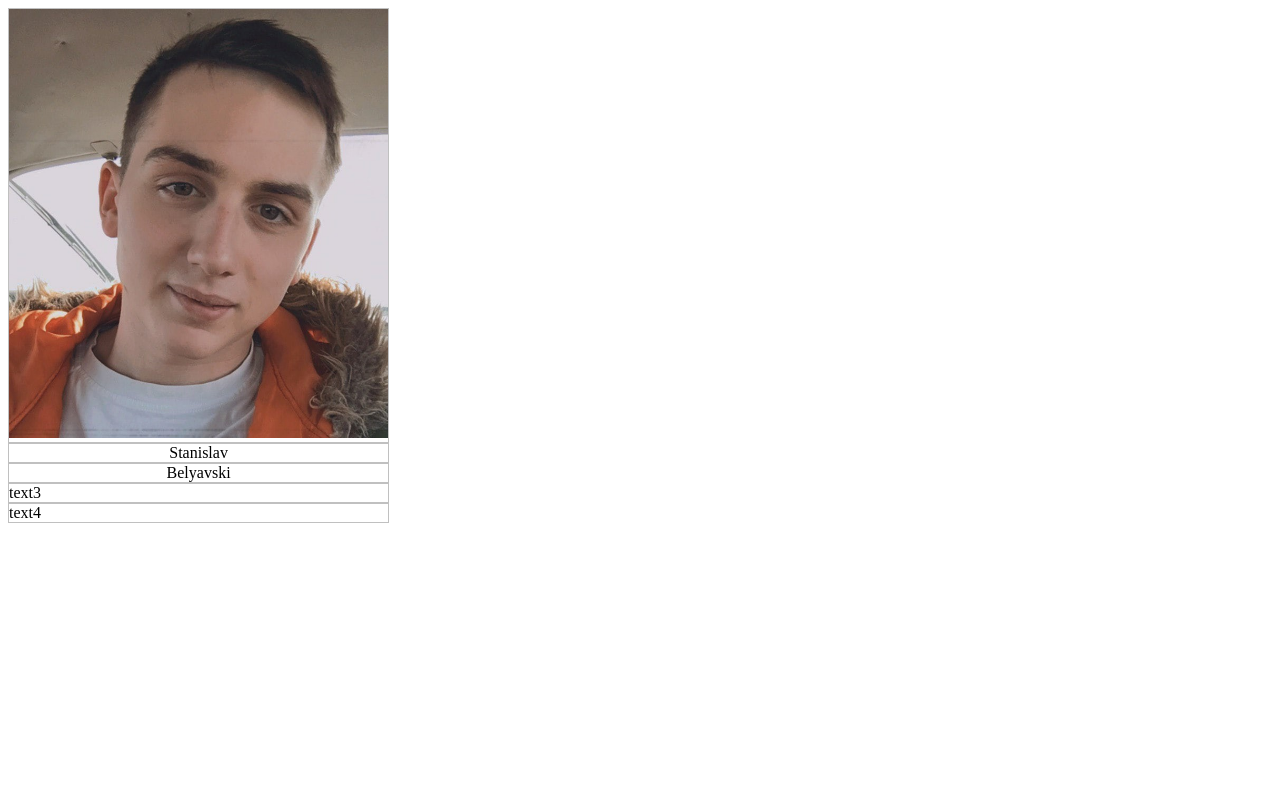
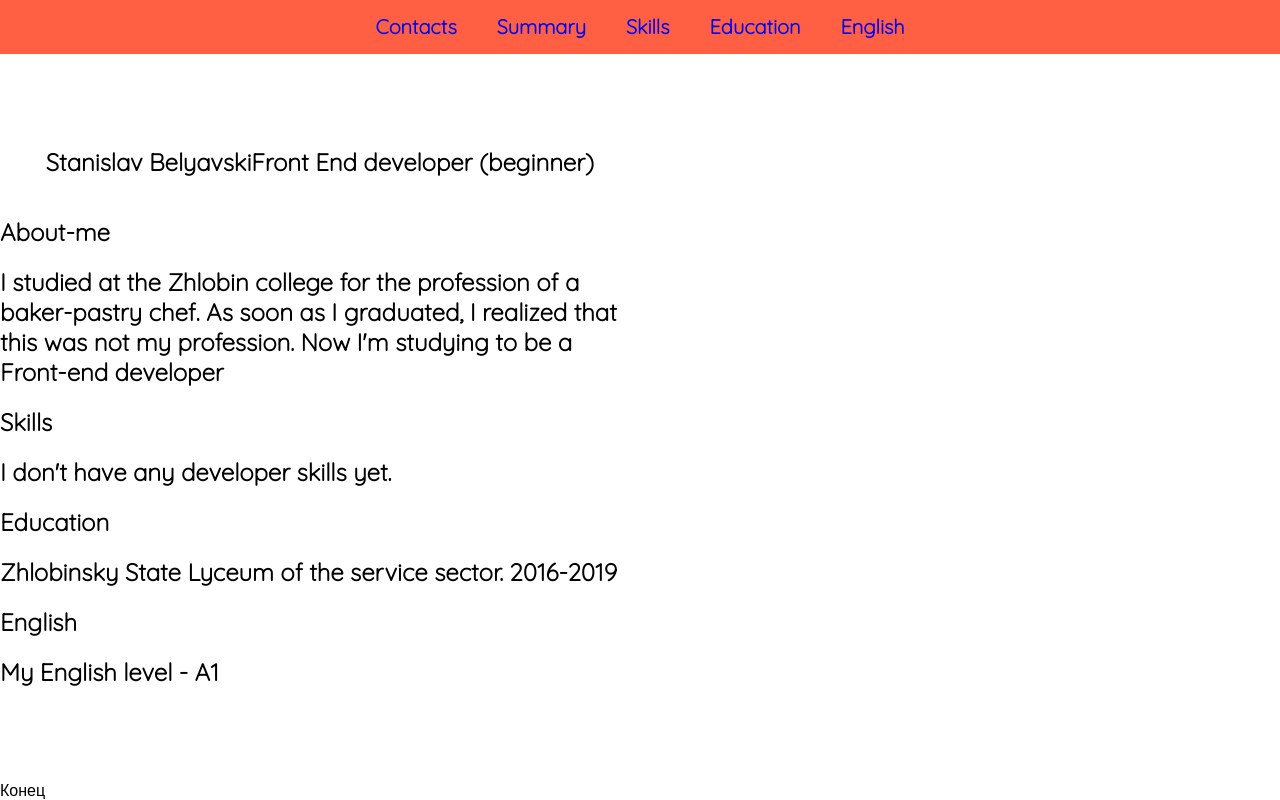
Before and after one commit to Era613/rsschool-cv, a plain HTML site: page index.html in a window 1280 px wide. Drawn offline with Linux system fonts and the light colour scheme; files that its build step writes are made by us from their sources.

Commit message:
init: moved all the data from the draft

```diff
--- a/css/style.css
+++ b/css/style.css
@@ -1,20 +1,66 @@
-.header {
+body {
     display: flex;
     flex-direction: column;
+    justify-content: space-between;
+    font-family: 'Quicksand', sans-serif;
+    min-height: 100vh;
+    margin: 0;
+    padding: 0;
+
 }
 
-.header_img {
+.container {
+    max-width: 1440px;
+    margin: 0 auto;
 }
 
-.header_name {
-    text-align: center;
+* {
+    box-sizing: border-box;
+  }
+
+.header {
 }
 
-.header_first_name {
-    text-align: center;
+.nav {
+    display: flex;
+    flex-direction: row;
+    justify-content: center;
+    align-items: center;
+    background-color: rgb(255, 95, 67);
+    padding: 12px;
+    font-size: 20px;
+    font-weight: bold;
+}
+html {
+    scroll-behavior: smooth;
 }
 
-.header div {
-    border: 1px solid silver;
-    width: 30%;
+.nav-link {
+    padding: 0 20px;
+    line-height: 30px;
+    text-decoration: none;
 }
+
+.section-item a {
+    color:slateblue;
+}
+
+.main-container {
+    display: flex;
+flex-wrap: wrap;
+}
+
+.section {
+    width: 50%;
+}
+
+@media (max-width: 768px) {
+    .section {
+        width: 100%;
+    }
+}
+
+#contacts {
+    display: flex;
+    justify-content: center;
+}
--- a/index.html
+++ b/index.html
@@ -1,26 +1,53 @@
 <!DOCTYPE html>
 <html lang="en">
-<link rel="stylesheet" href="./css/style.css">
-
+<head>
+    <meta charset="UTF-8">
+    <meta http-equiv="X-UA-Compatible" content="IE=edge">
+    <meta name="viewport" content="width=device-width, initial-scale=1.0">
+    <title>CV</title>
+    <link rel="stylesheet" href="./style.css">
+    <link rel="icon" href="./5o6YcX82u6Y (1).ico">
+    <link rel="preconnect" href="https://fonts.googleapis.com">
+<link rel="preconnect" href="https://fonts.gstatic.com" crossorigin>
+<link href="https://fonts.googleapis.com/css2?family=Quicksand:wght@300&display=swap" rel="stylesheet">
+</head>
 <body>
     <header class="header">
-        <div class="header_img">
-            <img src="./5o6YcX82u6Y.jpg" alt="my photo" width="100%"></div>
-        <div class="header_name">Stanislav</div>
-        <div class="header_first_name">Belyavski</div>
-        <div class="header_subtitle">text3</div>
-        <div class="header_adress">text4</div>
+            <div class="container">
+            <nav class="nav">
+                <div><a href="#contacts" class="nav-link">Contacts</a></div>
+                <div><a href="#about-me" class="nav-link">Summary</a></div>
+                <div><a href="#skills" class="nav-link">Skills</a></div>
+                <div><a href="#education" class="nav-link">Education</a></div>
+                <div><a href="#english" class="nav-link">English</a></div>
+            </nav>
+            </div>
     </header>
+
+    <main class="main main-container">
+            <div class="container">
+            <section class="section" id="contacts">
+                <h1 class=".section-title">Stanislav Belyavski</h1>
+                <h2 class=".section-title">Front End developer (beginner)</h2></section>
+            <section class="section" id="About-me">
+                <h1>About-me</h1>
+                <h2 class=".section-title">I studied at the Zhlobin college for the profession of a baker-pastry chef. As soon as I graduated, I realized that this was not my profession. Now I'm studying to be a Front-end developer</h2></section>
+            <section class="section" id="skills">
+                <h1 class=".section-title">Skills</h1>
+                <h2 class=".section-title">I don't have any developer skills yet.</h2></section>
+            <section class="section" id="education">
+                <h1 class=".section-title">Education</h1>
+                <h2 class=".section-title">Zhlobinsky State Lyceum of the service sector. 2016-2019</h2></section>
+            <section class="section" id="english">
+                <h1 class="section-title">English</h1>
+                <h2 class="section-title">My English level - A1</h2>
+            </section>
+            </div>
+    </main>
+
+    <footer class="footer">
+            <div class="container">Конец</div>
+    </footer>
+
 </body>
-
-
-
-
-
-
-
-
-
-
-
 </html>
```
Also changed, not shown: 5o6YcX82u6Y (1).ico (added).
